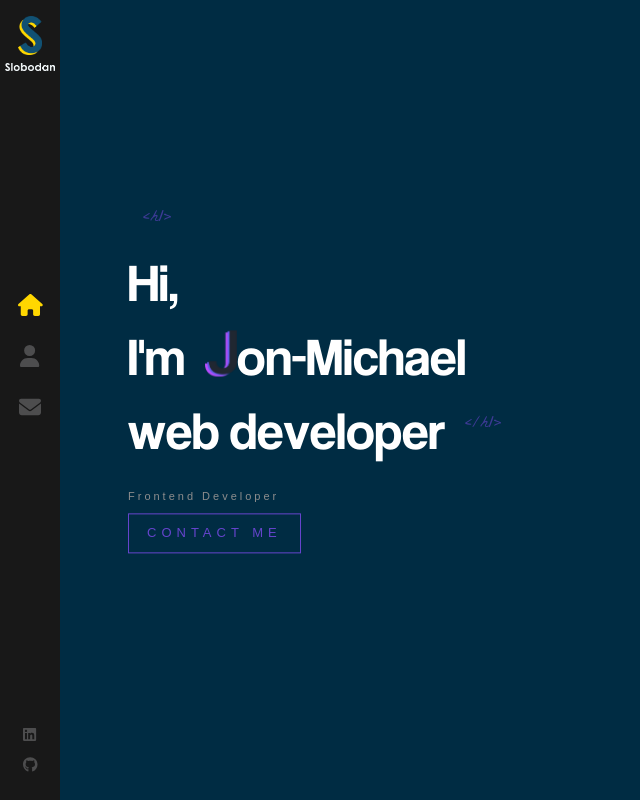
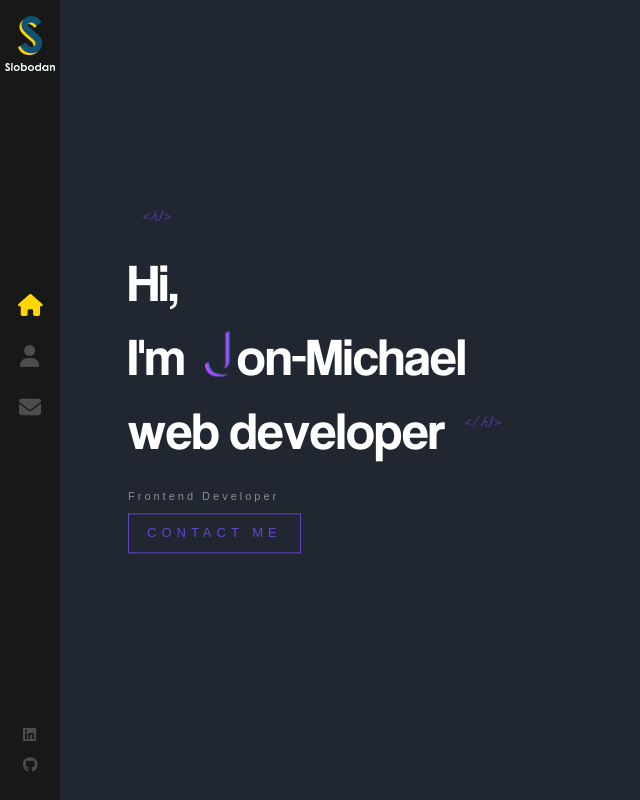
Before and after one commit to jon-michael-c/jon-michael-c.github.io, a React (Create React App) app: page / in a window 1280 px wide. Shown: the whole page, without its empty margins (0-640 px from the left). Built offline with nearby package versions, Linux system fonts and the light colour scheme.

Commit message:
changed background color" "

```diff
--- a/src/index.css
+++ b/src/index.css
@@ -4,9 +4,9 @@ html {
 
 body {
   margin: 0;
-  font: 300 11px/1.4 "Helvetica Neue", "sans-serif";
+  font: 300 11px/1.4 'Helvetica Neue', 'sans-serif';
   color: #444;
-  background: #002c43;
+  background: #202731;
   overflow: hidden;
   display: block;
   -webkit-font-smoothing: antialiased;
```
